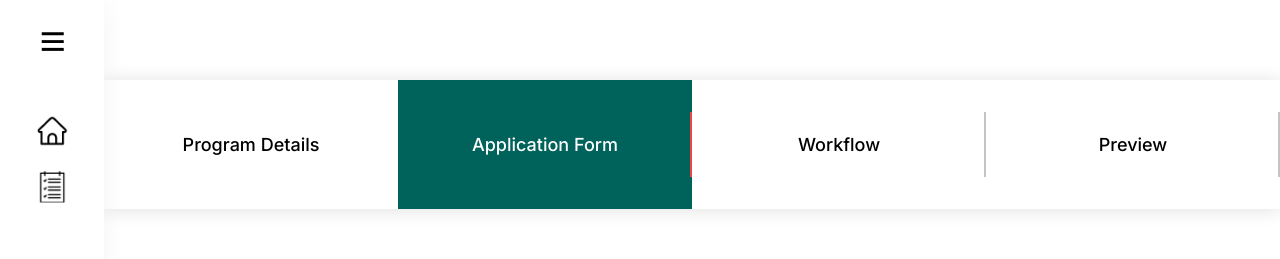
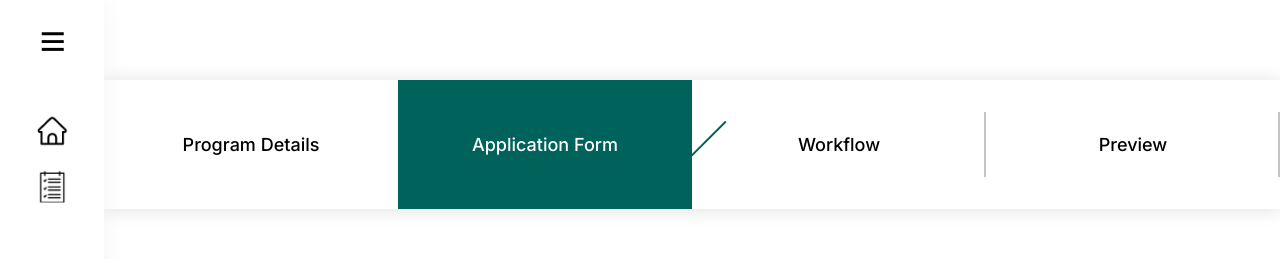
Before and after one commit to gift56/Fetest1, a React (Create React App) app: page / in a window 1280 px wide. Shown: the top 259 px of the page. Built offline with nearby package versions, Linux system fonts and the light colour scheme.

Commit message:
working on registeration

```diff
--- a/src/App.tsx
+++ b/src/App.tsx
@@ -13,7 +13,7 @@ const App = () => {
             <li
               key={item}
               className={`w-full h-full flex items-center justify-center relative transition-all duration-300 font-Inter text-lg font-medium cursor-pointer first:before:hidden before:content-[''] before:absolute before:w-[2px] before:h-[50%] before:bg-[#C4C4C4] before:right-0 ${
-                tab === item ? "bg-tabColor text-white before:bg-red-500 before:w-10 before:h-6" : ""
+                tab === item ? "bg-tabColor text-white before:bg-tabColor before:w-10 before:h-6 before:rotate-[45deg] before:translate-x-3" : ""
               } `}
             >
               {item}
```
